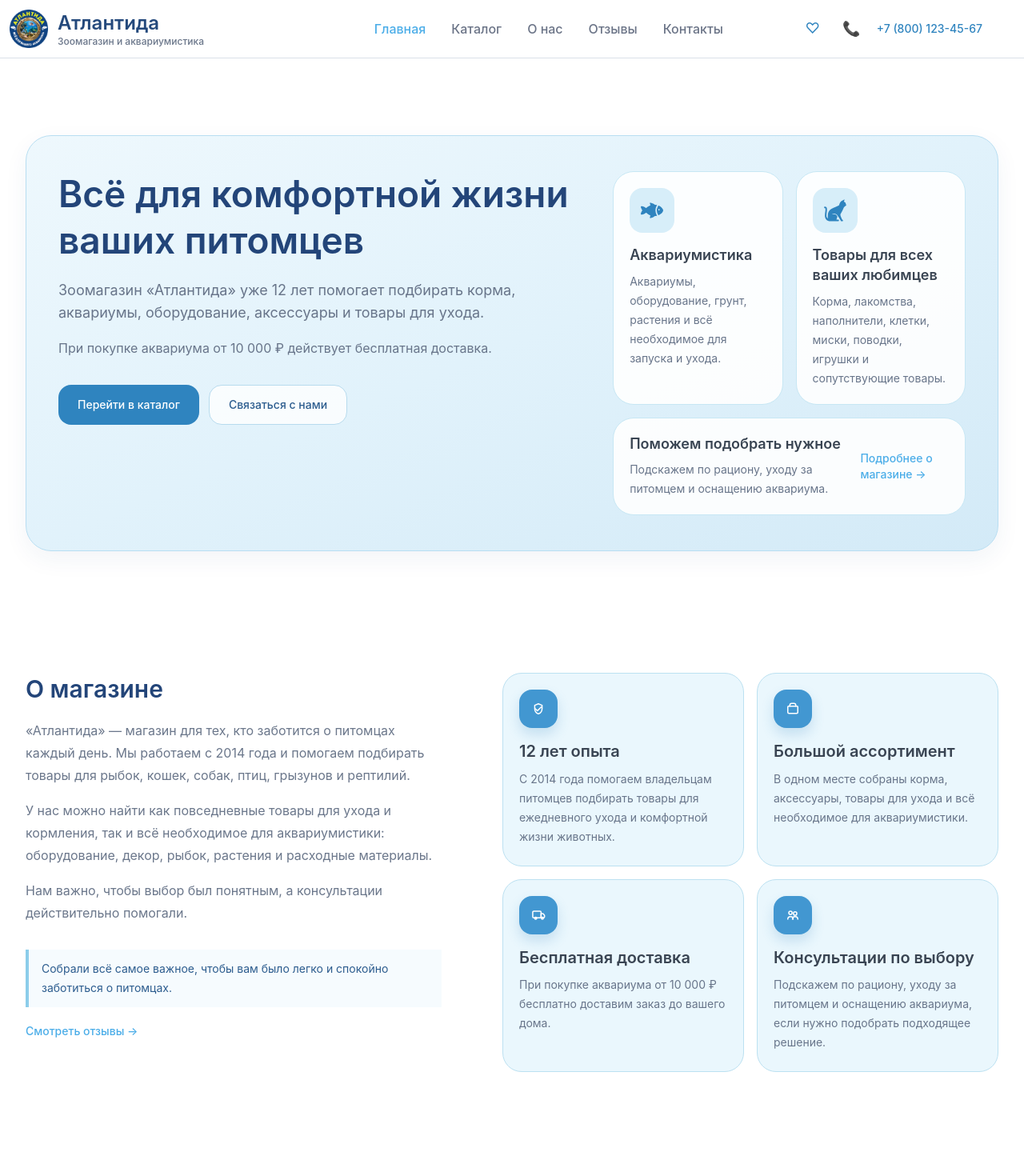
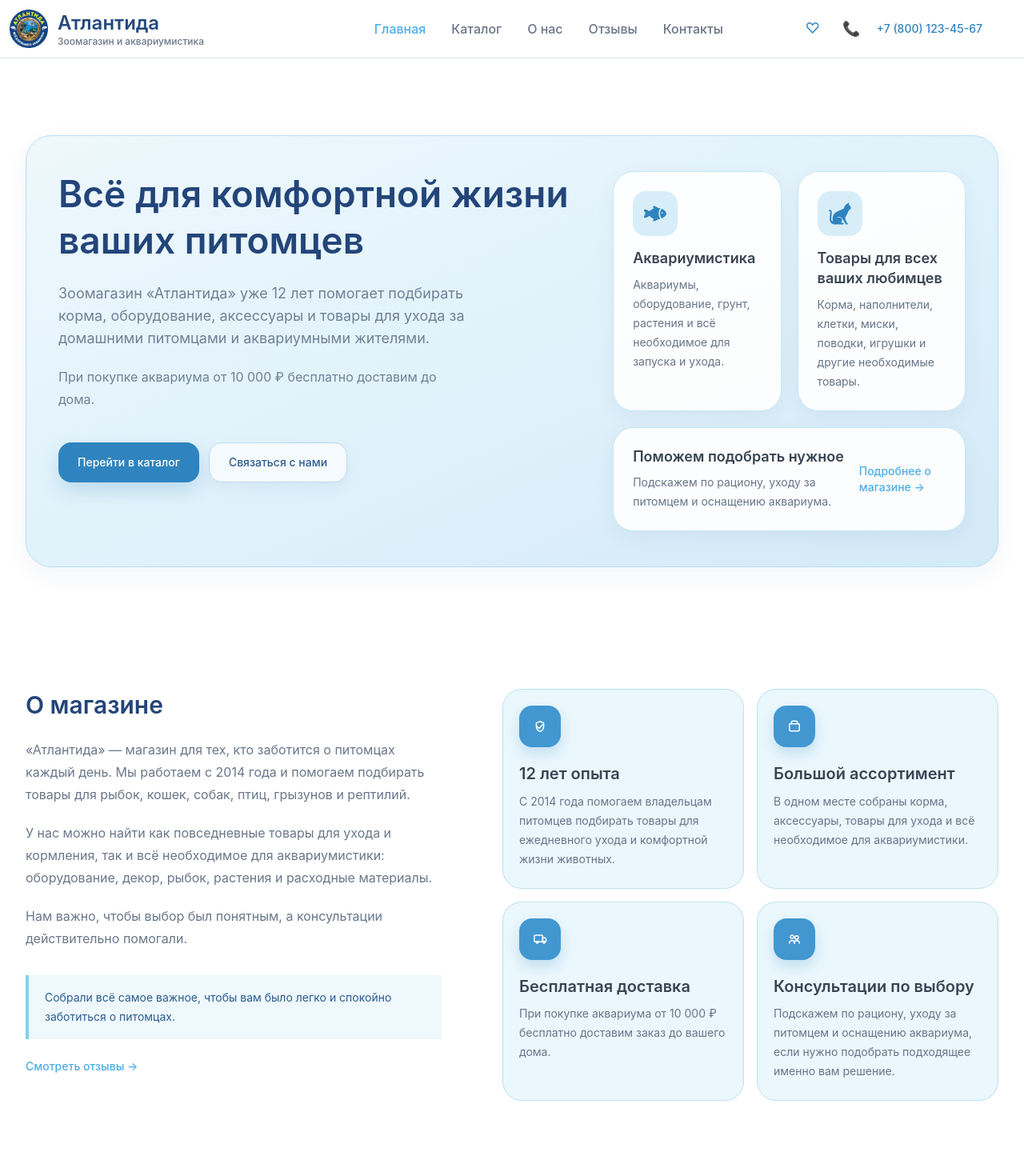
Before and after one commit to siyatut/atlantida_web, a React (Vite) app: page / in a window 1280 px wide. Shown: the top 1470 px of the page at 80% size. Built offline with nearby package versions, Linux system fonts and the light colour scheme; no server answers.

Commit message:
refactor: refine homepage UI/UX, spacing, and visual hierarchy

```diff
--- a/src/pages/HomePage.tsx
+++ b/src/pages/HomePage.tsx
@@ -97,7 +97,7 @@ const ABOUT_HIGHLIGHTS: AboutHighlight[] = [
   {
     title: "Консультации по выбору",
     description:
-      "Подскажем по рациону, уходу за питомцем и оснащению аквариума, если нужно подобрать подходящее решение.",
+      "Подскажем по рациону, уходу за питомцем и оснащению аквариума, если нужно подобрать подходящее именно вам решение.",
     Icon: ExpertsIcon,
   },
 ];
@@ -112,33 +112,33 @@ export default function HomePage() {
               Всё для комфортной жизни ваших питомцев
             </h1>
 
-            <p className="mt-5 max-w-[580px] text-base leading-7 text-[#68758A] md:text-lg">
-              Зоомагазин «Атлантида» уже 12 лет помогает подбирать корма, аквариумы, оборудование,
-              аксессуары и товары для ухода.
+            <p className="mt-6 max-w-[520px] text-base leading-7 text-[#728096] md:text-lg">
+              Зоомагазин «Атлантида» уже 12 лет помогает подбирать корма, оборудование,
+              аксессуары и товары для ухода за домашними питомцами и аквариумными жителями.
             </p>
 
-            <p className="mt-4 max-w-[580px] text-base leading-7 text-[#68758A]">
-              При покупке аквариума от 10 000 ₽ действует бесплатная доставка.
+            <p className="mt-5 max-w-[520px] text-base leading-7 text-[#728096]">
+              При покупке аквариума от 10 000 ₽ бесплатно доставим до дома.
             </p>
 
-            <div className="mt-8 flex flex-col gap-3 sm:flex-row">
+            <div className="mt-10 flex flex-col gap-3 sm:flex-row">
               <Link
                 to="/catalog"
-                className="inline-flex items-center justify-center rounded-2xl bg-[#2F84BF] px-6 py-3.5 text-sm font-medium text-white transition-colors duration-200 hover:bg-[#256EAC]"
+                className="inline-flex items-center justify-center rounded-2xl bg-[#2F84BF] px-6 py-3.5 text-sm font-medium text-white shadow-[0_10px_24px_rgba(47,132,191,0.22)] transition-all duration-200 hover:scale-[1.02] hover:bg-[#256EAC] hover:shadow-[0_14px_30px_rgba(37,110,172,0.24)]"
               >
                 Перейти в каталог
               </Link>
               <HomeHashLink
                 hash="#contacts"
-                className="inline-flex items-center justify-center rounded-2xl border border-[#B7DBEE] bg-white/80 px-6 py-3.5 text-sm font-medium text-[#2C5C8E] transition-colors duration-200 hover:bg-white"
+                className="inline-flex items-center justify-center rounded-2xl border border-[#B7DBEE] bg-white/65 px-6 py-3.5 text-sm font-medium text-[#2C5C8E] shadow-[0_8px_20px_rgba(36,73,124,0.06)] transition-all duration-200 hover:scale-[1.02] hover:bg-white hover:shadow-[0_12px_24px_rgba(36,73,124,0.1)]"
               >
                 Связаться с нами
               </HomeHashLink>
             </div>
           </div>
 
-          <div className="grid gap-4 sm:grid-cols-2 md:grid-cols-1 lg:grid-cols-2">
-            <article className="rounded-[26px] border border-[#C7E7F4] bg-white/90 p-5">
+          <div className="grid gap-5 sm:grid-cols-2 md:grid-cols-1 lg:grid-cols-2">
+            <article className="rounded-[26px] border border-[#C7E7F4] bg-white/90 p-6 shadow-[0_8px_24px_rgba(36,73,124,0.06)] transition-all duration-200 hover:-translate-y-0.5 hover:shadow-[0_14px_28px_rgba(36,73,124,0.1)]">
               <div className="mb-4 flex h-14 w-14 items-center justify-center rounded-2xl bg-[#D7EEF9] text-[#2F84BF]">
                 <FishIcon className="h-7 w-7" />
               </div>
@@ -148,7 +148,7 @@ export default function HomePage() {
               </p>
             </article>
 
-            <article className="rounded-[26px] border border-[#C7E7F4] bg-white/90 p-5">
+            <article className="rounded-[26px] border border-[#C7E7F4] bg-white/90 p-6 shadow-[0_8px_24px_rgba(36,73,124,0.06)] transition-all duration-200 hover:-translate-y-0.5 hover:shadow-[0_14px_28px_rgba(36,73,124,0.1)]">
               <div className="mb-4 flex h-14 w-14 items-center justify-center rounded-2xl bg-[#D7EEF9] text-[#2F84BF]">
                 <CatIcon className="h-7 w-7" />
               </div>
@@ -156,11 +156,11 @@ export default function HomePage() {
                 Товары для всех ваших любимцев
               </h2>
               <p className="mt-2 text-sm leading-6 text-[#68758A]">
-                Корма, лакомства, наполнители, клетки, миски, поводки, игрушки и сопутствующие товары.
+                Корма, наполнители, клетки, миски, поводки, игрушки и другие необходимые товары.
               </p>
             </article>
 
-            <article className="rounded-[26px] border border-[#C7E7F4] bg-white/90 p-5 sm:col-span-2 md:col-span-1 lg:col-span-2">
+            <article className="rounded-[26px] border border-[#C7E7F4] bg-white/90 p-6 shadow-[0_8px_24px_rgba(36,73,124,0.06)] transition-all duration-200 hover:-translate-y-0.5 hover:shadow-[0_14px_28px_rgba(36,73,124,0.1)] sm:col-span-2 md:col-span-1 lg:col-span-2">
               <div className="flex flex-col gap-3 sm:flex-row sm:items-center sm:justify-between">
                 <div>
                   <h2 className="text-lg font-semibold leading-snug text-[#394452]">
@@ -172,7 +172,7 @@ export default function HomePage() {
                 </div>
                 <HomeHashLink
                   hash="#about"
-                  className="inline-flex items-center text-sm font-medium text-[#4BADE8] transition-colors duration-200 hover:text-[#2F84BF]"
+                  className="inline-flex items-center text-sm font-medium text-[#4BADE8] transition-all duration-200 hover:translate-x-0.5 hover:text-[#2F84BF]"
                 >
                   Подробнее о магазине →
                 </HomeHashLink>
@@ -189,25 +189,25 @@ export default function HomePage() {
         <div className="mx-auto grid max-w-[1240px] gap-10 md:grid-cols-[minmax(0,540px)_minmax(320px,1fr)] xl:gap-14">
           <div className="flex max-w-[520px] flex-col items-start">
             <h2 className="text-3xl font-semibold leading-snug text-[#234579]">О магазине</h2>
-            <p className="mt-4 w-full text-base leading-7 text-[#6B778B]">
+            <p className="mt-5 w-full text-base leading-7 text-[#6B778B]">
               «Атлантида» — магазин для тех, кто заботится о питомцах каждый день. Мы работаем с
               2014 года и помогаем подбирать товары для рыбок, кошек, собак, птиц, грызунов и
               рептилий.
             </p>
-            <p className="mt-4 w-full text-base leading-7 text-[#6B778B]">
+            <p className="mt-5 w-full text-base leading-7 text-[#6B778B]">
               У нас можно найти как повседневные товары для ухода и кормления, так и всё
               необходимое для аквариумистики: оборудование, декор, рыбок, растения и
               расходные материалы.
             </p>
-            <p className="mt-4 w-full text-base leading-7 text-[#6B778B]">
+            <p className="mt-5 w-full text-base leading-7 text-[#6B778B]">
               Нам важно, чтобы выбор был понятным, а консультации действительно помогали.
             </p>
-            <p className="mt-8 w-full border-l-4 border-[#8CCDEA] bg-[#F6FBFE] px-4 py-3 text-sm leading-6 text-[#2C5C8E]">
+            <p className="mt-8 w-full border-l-4 border-[#8CCDEA] bg-[#EEF8FD] px-5 py-4 text-sm leading-6 text-[#2C5C8E]">
               Собрали всё самое важное, чтобы вам было легко и спокойно заботиться о питомцах.
             </p>
             <Link
               to="/reviews"
-              className="mt-5 inline-flex items-center text-sm font-medium text-[#4BADE8] transition-colors duration-200 hover:text-[#2F84BF]"
+              className="mt-6 inline-flex items-center text-sm font-medium text-[#4BADE8] transition-all duration-200 hover:translate-x-0.5 hover:text-[#2F84BF]"
             >
               Смотреть отзывы →
             </Link>
@@ -217,12 +217,12 @@ export default function HomePage() {
             {ABOUT_HIGHLIGHTS.map(({ title, description, Icon }) => (
               <article
                 key={title}
-                className="flex h-full flex-col rounded-[24px] border border-[#BCE1F1] bg-[#EAF7FD] px-5 pb-6 pt-5"
+                className="flex h-full flex-col rounded-[24px] border border-[#BCE1F1] bg-[#EAF7FD] px-5 pb-6 pt-5 transition-all duration-200 hover:-translate-y-1 hover:shadow-md"
               >
-                <div className="flex h-12 w-12 items-center justify-center rounded-2xl bg-[#4297D1] text-white shadow-[0_8px_16px_rgba(47,132,191,0.2)]">
+                <div className="flex h-[52px] w-[52px] items-center justify-center rounded-2xl bg-[#4297D1] text-white shadow-[0_8px_16px_rgba(47,132,191,0.2)]">
                   <Icon className="h-5 w-5" />
                 </div>
-                <h3 className="mt-4 text-xl font-semibold leading-snug text-[#394452]">{title}</h3>
+                <h3 className="mt-5 text-xl font-semibold leading-snug text-[#394452]">{title}</h3>
                 <p className="mt-2 text-sm leading-6 text-[#68758A]">{description}</p>
               </article>
             ))}
@@ -240,7 +240,7 @@ export default function HomePage() {
           </div>
 
           <div className="grid gap-6 lg:grid-cols-[minmax(0,1.1fr)_380px]">
-            <section className="rounded-[28px] border border-[#BCE1F1] bg-[#F6FBFE] p-5 md:p-6">
+            <section className="rounded-[28px] border border-[#BCE1F1] bg-[#F6FBFE] p-5 shadow-[0_10px_24px_rgba(36,73,124,0.05)] md:p-6">
               <h3 className="text-2xl font-semibold leading-snug text-[#394452]">Напишите нам</h3>
               <p className="mt-3 max-w-[560px] text-base leading-7 text-[#6B778B]">
                 Оставьте сообщение, и мы свяжемся с вами по вопросам ассортимента, аквариумистики,
@@ -253,7 +253,7 @@ export default function HomePage() {
                   <input
                     type="text"
                     placeholder="Как к вам обращаться"
-                    className="rounded-2xl border border-[#CBE3F1] bg-white px-4 py-2.5 text-sm text-[#394452] outline-none transition-colors placeholder:text-[#9AA7BA] focus:border-[#7FC4E7]"
+                    className="rounded-2xl border border-[#CBE3F1] bg-white px-4 py-2.5 text-sm text-[#394452] outline-none transition-all duration-200 placeholder:text-[#9AA7BA] focus:border-[#7FC4E7] focus:ring-2 focus:ring-[#7FC4E7]/40"
                   />
                 </label>
                 <label className="flex flex-col gap-1.5">
@@ -261,7 +261,7 @@ export default function HomePage() {
                   <input
                     type="tel"
                     placeholder="+7 (___) ___-__-__"
-                    className="rounded-2xl border border-[#CBE3F1] bg-white px-4 py-2.5 text-sm text-[#394452] outline-none transition-colors placeholder:text-[#9AA7BA] focus:border-[#7FC4E7]"
+                    className="rounded-2xl border border-[#CBE3F1] bg-white px-4 py-2.5 text-sm text-[#394452] outline-none transition-all duration-200 placeholder:text-[#9AA7BA] focus:border-[#7FC4E7] focus:ring-2 focus:ring-[#7FC4E7]/40"
                   />
                 </label>
                 <label className="flex flex-col gap-1.5 md:col-span-2">
@@ -269,7 +269,7 @@ export default function HomePage() {
                   <input
                     type="email"
                     placeholder="name@example.com"
-                    className="rounded-2xl border border-[#CBE3F1] bg-white px-4 py-2.5 text-sm text-[#394452] outline-none transition-colors placeholder:text-[#9AA7BA] focus:border-[#7FC4E7]"
+                    className="rounded-2xl border border-[#CBE3F1] bg-white px-4 py-2.5 text-sm text-[#394452] outline-none transition-all duration-200 placeholder:text-[#9AA7BA] focus:border-[#7FC4E7] focus:ring-2 focus:ring-[#7FC4E7]/40"
                   />
                 </label>
                 <label className="flex flex-col gap-1.5 md:col-span-2">
@@ -277,13 +277,13 @@ export default function HomePage() {
                   <textarea
                     placeholder="Расскажите, что вы ищете или по какому вопросу хотите получить консультацию"
                     rows={4}
-                    className="resize-none rounded-2xl border border-[#CBE3F1] bg-white px-4 py-2.5 text-sm leading-6 text-[#394452] outline-none transition-colors placeholder:text-[#9AA7BA] focus:border-[#7FC4E7]"
+                    className="resize-none rounded-2xl border border-[#CBE3F1] bg-white px-4 py-2.5 text-sm leading-6 text-[#394452] outline-none transition-all duration-200 placeholder:text-[#9AA7BA] focus:border-[#7FC4E7] focus:ring-2 focus:ring-[#7FC4E7]/40"
                   />
                 </label>
                 <div className="md:col-span-2">
                   <button
                     type="submit"
-                    className="inline-flex items-center justify-center rounded-2xl bg-[#2F84BF] px-6 py-3.5 text-sm font-medium text-white transition-colors duration-200 hover:bg-[#256EAC]"
+                    className="inline-flex items-center justify-center rounded-2xl bg-[#2F84BF] px-6 py-3.5 text-sm font-medium text-white shadow-[0_10px_24px_rgba(47,132,191,0.2)] transition-all duration-200 hover:scale-[1.02] hover:bg-[#256EAC] hover:shadow-[0_14px_28px_rgba(37,110,172,0.24)]"
                   >
                     Отправить сообщение
                   </button>
@@ -291,7 +291,7 @@ export default function HomePage() {
               </form>
             </section>
 
-            <aside className="rounded-[28px] border border-[#BCE1F1] bg-[#EAF7FD] p-5 md:p-6">
+            <aside className="rounded-[28px] border border-[#BCE1F1] bg-[#EAF7FD] p-5 shadow-[0_10px_24px_rgba(36,73,124,0.05)] md:p-6">
               <h3 className="text-2xl font-semibold leading-snug text-[#394452]">Как связаться</h3>
               <ul className="mt-6 space-y-5">
                 <li>
@@ -300,7 +300,7 @@ export default function HomePage() {
                   </p>
                   <a
                     href="tel:+79625046096"
-                    className="mt-2 inline-block text-lg font-medium text-[#2C5C8E] transition-colors hover:text-[#2F84BF]"
+                    className="mt-2 inline-block text-lg font-medium text-[#2C5C8E] transition-all duration-200 hover:text-[#2F84BF]"
                   >
                     +7 (962) 504-60-96
                   </a>
@@ -311,7 +311,7 @@ export default function HomePage() {
                   </p>
                   <a
                     href="mailto:gagin645@yandex.ru"
-                    className="mt-2 inline-block text-lg font-medium text-[#2C5C8E] transition-colors hover:text-[#2F84BF]"
+                    className="mt-2 inline-block text-lg font-medium text-[#2C5C8E] transition-all duration-200 hover:text-[#2F84BF]"
                   >
                     gagin645@yandex.ru
                   </a>
```
